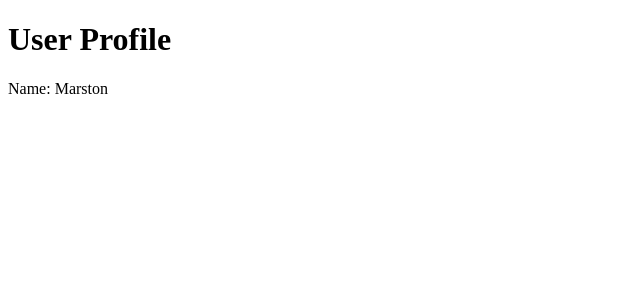
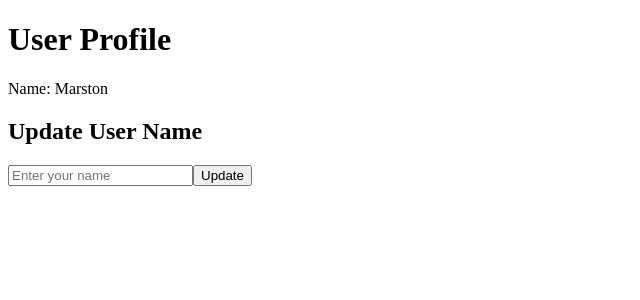
Before and after one commit to anandku06/ReactJs_Leveling, a React (Vite) app in the folder React_learns/: page / in a window 1280 px wide. Shown: the top 300 px of the page, without its empty margins (0-640 px from the left). Built offline with nearby package versions, Linux system fonts and the light colour scheme.

Commit message:
add UpdateUser component for updating user name

```diff
--- a/React_learns/src/components/App.jsx
+++ b/React_learns/src/components/App.jsx
@@ -35,6 +35,7 @@
 import CA from "./CA.jsx";
 import UserProfile from "./UserProfile.jsx";
 import UserProvider from "./UserContext.jsx";
+import UpdateUser from "./UpdateUser.jsx";
 
 export const Data = createContext();
 
@@ -82,8 +83,10 @@
       {/* <Data.Provider value={name}>
         <CA />
       </Data.Provider> */}
+      {/* inside the UserProvider component all the child comps have access to the shared Context data */}
       <UserProvider>
         <UserProfile />
+        <UpdateUser />
       </UserProvider>
     </div>
   );
--- /dev/null
+++ b/React_learns/src/components/UpdateUser.jsx
@@ -0,0 +1,34 @@
+import React from "react";
+import { useContext, useState } from "react";
+import { UserContext } from "./UserContext";
+
+const UpdateUser = () => {
+  const { updateUser } = useContext(UserContext);
+  const [newName, setNewName] = useState("");
+
+  const handleSubmit = (e) => {
+    e.preventDefault();
+
+    if (newName.trim) {
+      updateUser(newName);
+      setNewName("");
+    }
+  };
+  return (
+    <div>
+      <h2>Update User Name</h2>
+      <form onSubmit={handleSubmit}>
+        <input
+          type="text"
+          value={newName}
+          onChange={(e) => setNewName(e.target.value)}
+          placeholder="Enter your name"
+        />
+
+        <button type="submit">Update</button>
+      </form>
+    </div>
+  );
+};
+
+export default UpdateUser;
```
